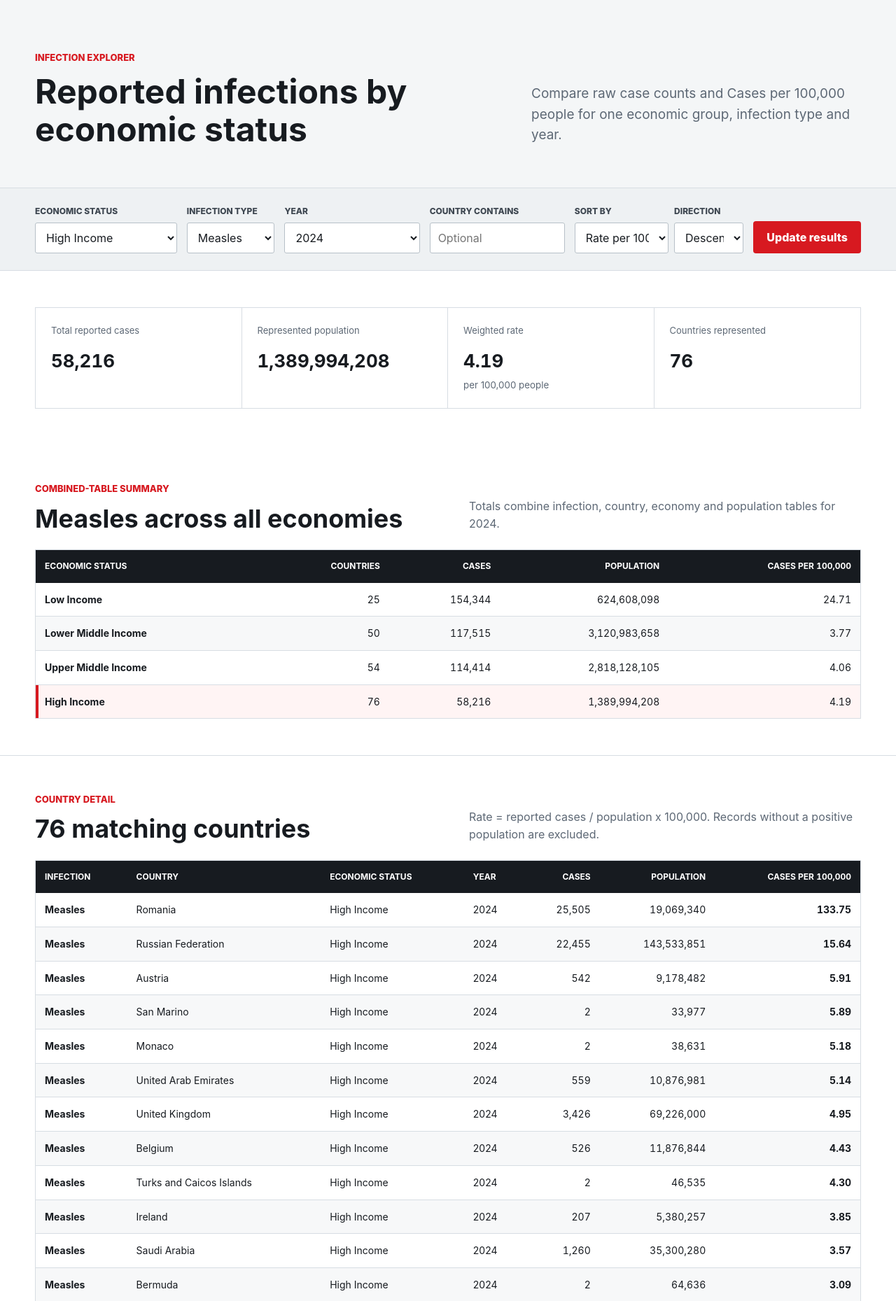
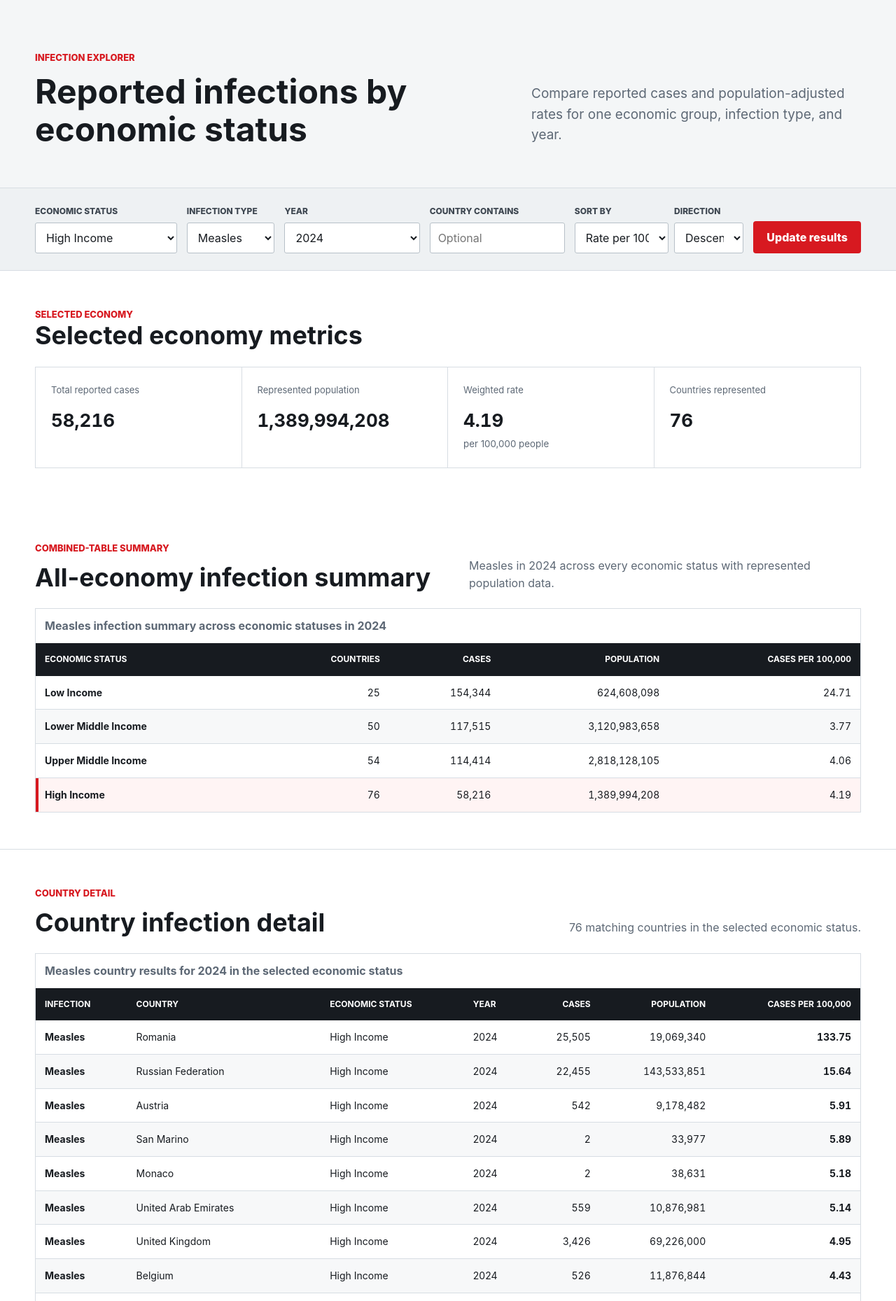
Before and after one commit to Pacchannnn/s4207910_s4189686, a Flask app: page /infections in a window 1280 px wide. Shown: the part 73-1932 px from the top of the page at 70% size. Run offline with Flask 3, Linux system fonts and the light colour scheme; data comes from the database, SQL or seed files in the repository.

Commit message:
feat: strengthen infection economy analysis

```diff
--- a/immunisation_app/queries.py
+++ b/immunisation_app/queries.py
@@ -252,7 +252,6 @@ def get_infection_by_economy(
     detail_sql = f"""
         WITH rates AS (
             SELECT
-                c.CountryID AS country_id,
                 c.name AS country,
                 e.economyID AS economy_id,
                 e.phase AS economy,
@@ -274,7 +273,6 @@ def get_infection_by_economy(
               {search_filter}
         )
         SELECT
-            country_id,
             country,
             economy_id,
             economy,
--- a/immunisation_app/templates/infections.html
+++ b/immunisation_app/templates/infections.html
@@ -4,7 +4,7 @@
 <section class="page-intro">
   <div class="content-shell intro-grid">
     <div><p class="eyebrow">Infection explorer</p><h1>Reported infections by economic status</h1></div>
-    <p class="lead">Compare raw case counts and Cases per 100,000 people for one economic group, infection type and year.</p>
+    <p class="lead">Compare reported cases and population-adjusted rates for one economic group, infection type, and year.</p>
   </div>
 </section>
 
@@ -38,33 +38,49 @@
 </div>
 
 {% if selected_summary %}
-<section class="section compact-section">
-  <div class="content-shell metric-strip">
-    <article><span>Total reported cases</span><strong>{{ selected_summary.total_cases|number }}</strong></article>
-    <article><span>Represented population</span><strong>{{ selected_summary.represented_population|number }}</strong></article>
-    <article><span>Weighted rate</span><strong>{{ selected_summary.cases_per_100k|number(2) }}</strong><small>per 100,000 people</small></article>
-    <article><span>Countries represented</span><strong>{{ selected_summary.country_count }}</strong></article>
+<section class="section compact-section" aria-labelledby="selected-economy-title">
+  <div class="content-shell">
+    <div class="section-heading results-heading">
+      <p class="eyebrow">Selected economy</p>
+      <h2 id="selected-economy-title">Selected economy metrics</h2>
+    </div>
+    <div class="metric-strip">
+      <article><span>Total reported cases</span><strong>{{ selected_summary.total_cases|number }}</strong></article>
+      <article><span>Represented population</span><strong>{{ selected_summary.represented_population|number }}</strong></article>
+      <article><span>Weighted rate</span><strong>{{ selected_summary.cases_per_100k|number(2) }}</strong><small>per 100,000 people</small></article>
+      <article><span>Countries represented</span><strong>{{ selected_summary.country_count }}</strong></article>
+    </div>
   </div>
 </section>
 {% endif %}
 
 <section class="section compact-section" aria-labelledby="economy-summary-title">
   <div class="content-shell">
-    <div class="section-heading split-heading results-heading"><div><p class="eyebrow">Combined-table summary</p><h2 id="economy-summary-title">{{ infection_name }} across all economies</h2></div><p>Totals combine infection, country, economy and population tables for {{ filters.year }}.</p></div>
+    <div class="section-heading split-heading results-heading"><div><p class="eyebrow">Combined-table summary</p><h2 id="economy-summary-title">All-economy infection summary</h2></div><p>{{ infection_name }} in {{ filters.year }} across every economic status with represented population data.</p></div>
     {% if summary %}<div class="table-shell" tabindex="0"><table>
-      <thead><tr><th>Economic status</th><th class="numeric">Countries</th><th class="numeric">Cases</th><th class="numeric">Population</th><th class="numeric">Cases per 100,000</th></tr></thead>
+      <caption>{{ infection_name }} infection summary across economic statuses in {{ filters.year }}</caption>
+      <thead><tr><th scope="col">Economic status</th><th scope="col" class="numeric">Countries</th><th scope="col" class="numeric">Cases</th><th scope="col" class="numeric">Population</th><th scope="col" class="numeric">Cases per 100,000</th></tr></thead>
       <tbody>{% for row in summary %}<tr class="{{ 'selected-row' if row.economy_id == filters.economy else '' }}"><td><strong>{{ row.economy }}</strong></td><td class="numeric">{{ row.country_count }}</td><td class="numeric">{{ row.total_cases|number }}</td><td class="numeric">{{ row.represented_population|number }}</td><td class="numeric">{{ row.cases_per_100k|number(2) }}</td></tr>{% endfor %}</tbody>
-    </table></div>{% endif %}
+    </table></div>{% elif not errors %}<div class="empty-state"><h3>No economy summary available</h3><p>Try another infection type or year.</p></div>{% endif %}
   </div>
 </section>
 
 <section class="section section-rule compact-section" aria-labelledby="infection-results-title">
   <div class="content-shell">
-    <div class="section-heading split-heading results-heading"><div><p class="eyebrow">Country detail</p><h2 id="infection-results-title">{{ rows|length }} matching countries</h2></div><p>Rate = reported cases / population x 100,000. Records without a positive population are excluded.</p></div>
+    <div class="section-heading split-heading results-heading"><div><p class="eyebrow">Country detail</p><h2 id="infection-results-title">Country infection detail</h2></div><p>{{ rows|length }} {{ 'matching country' if rows|length == 1 else 'matching countries' }} in the selected economic status.</p></div>
     {% if rows %}<div class="table-shell" tabindex="0"><table>
-      <thead><tr><th>Infection</th><th>Country</th><th>Economic status</th><th>Year</th><th class="numeric">Cases</th><th class="numeric">Population</th><th class="numeric">Cases per 100,000</th></tr></thead>
+      <caption>{{ infection_name }} country results for {{ filters.year }} in the selected economic status</caption>
+      <thead><tr><th scope="col">Infection</th><th scope="col">Country</th><th scope="col">Economic status</th><th scope="col">Year</th><th scope="col" class="numeric">Cases</th><th scope="col" class="numeric">Population</th><th scope="col" class="numeric">Cases per 100,000</th></tr></thead>
       <tbody>{% for row in rows %}<tr><td><strong>{{ row.infection }}</strong></td><td>{{ row.country }}</td><td>{{ row.economy }}</td><td>{{ row.year }}</td><td class="numeric">{{ row.cases|number }}</td><td class="numeric">{{ row.population|number }}</td><td class="numeric"><strong>{{ row.cases_per_100k|number(2) }}</strong></td></tr>{% endfor %}</tbody>
     </table></div>{% elif not errors %}<div class="empty-state"><h3>No matching countries</h3><p>Clear the country search or choose another year and economic status.</p></div>{% endif %}
   </div>
 </section>
+
+<section class="section compact-section" aria-labelledby="methodology-title">
+  <div class="content-shell">
+    {% set methodology_title = "How to read this view" %}
+    {% set methodology_text = "Country rates are reported cases divided by that country's represented population, multiplied by 100,000. Economy rates use total cases divided by total represented population, so they are weighted rather than an average of country rates. Records without a positive population are excluded." %}
+    {% include "components/methodology_note.html" %}
+  </div>
+</section>
 {% endblock %}
```
Also changed, not shown: docs/REQUIREMENTS_MATRIX.md (+4 -4 lines), tests/test_queries.py (+72 -0 lines), tests/test_routes.py (+21 -1 lines).
